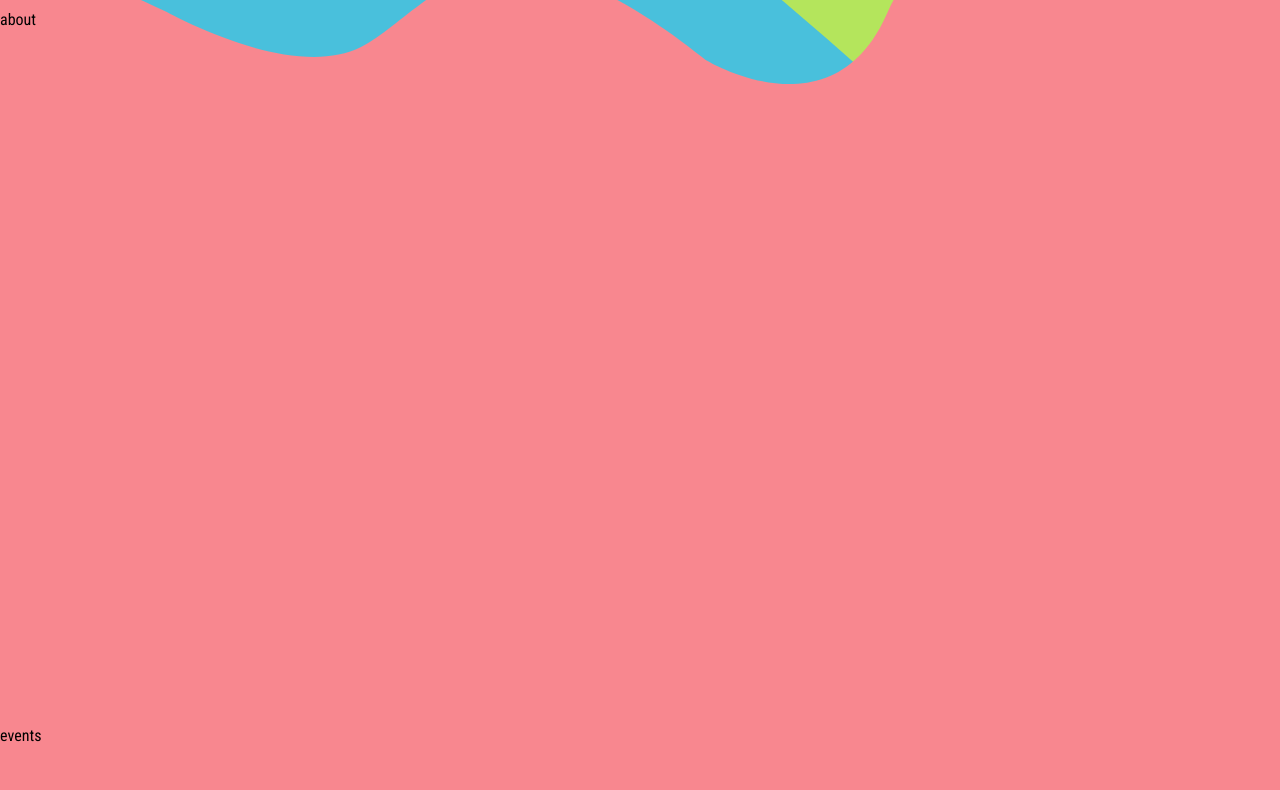
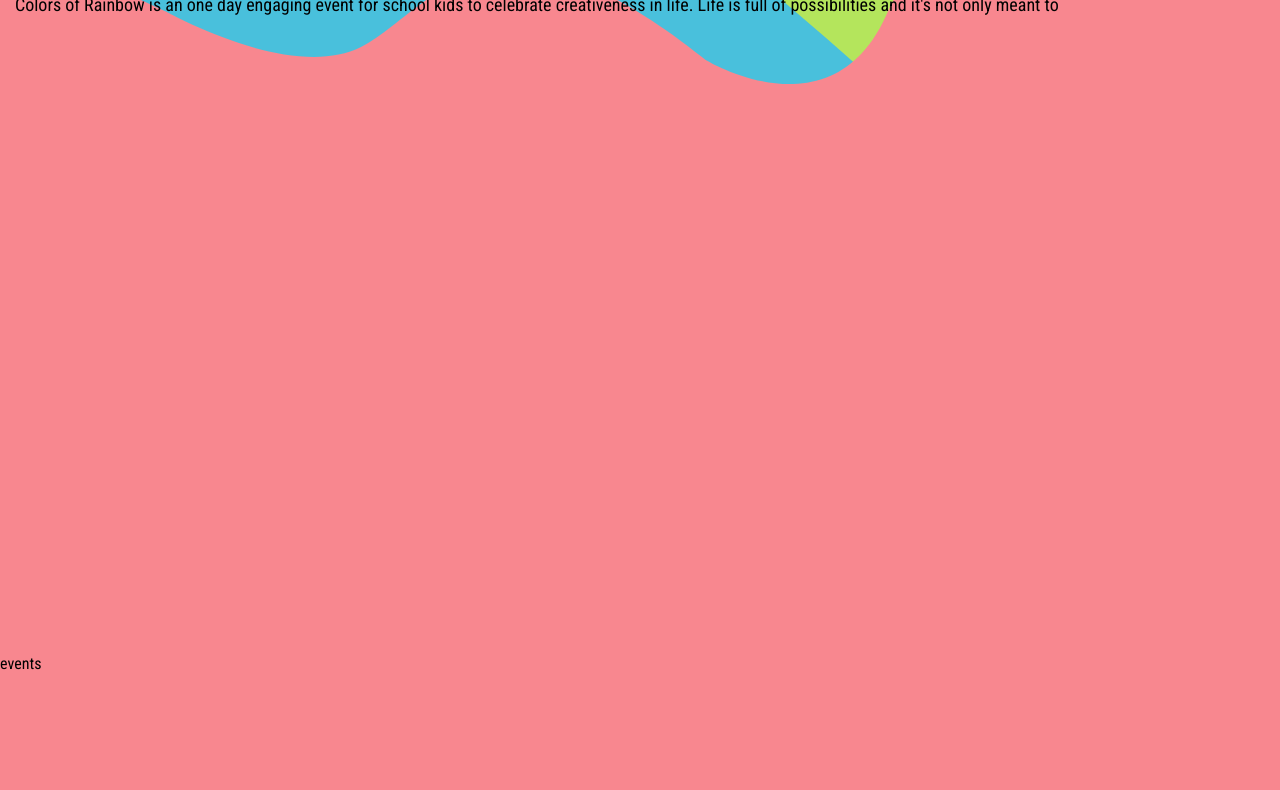
Before and after one commit to soulsam480/c2-fest, a plain HTML site: page index.html in a window 1280 px wide. Shown: the part 706-1496 px from the top of the page. Drawn offline with nearby package versions, Linux system fonts and the light colour scheme.

Commit message:
about section started

```diff
--- a/index.html
+++ b/index.html
@@ -48,8 +48,15 @@
             <!--the header logo-->
             <img src="header.png" alt="" class="h-image">
         </div>
-        <div class="about" id="about" style="height:700px;">
-            <p>about</p>
+        <!--the header section ends-->
+        <div class="about" id="about" style="height:700px; padding: 5px;">
+        <!--the about section starts-->
+            <h4 style="text-align: center; font-size: 30px; color: white; text-shadow: -1px 1px rgb(104, 103, 103);">ABOUT</h4>
+            <p style="font-size: 18px; text-align: justify;padding:10px;">
+                Colors of Rainbow is an one day engaging event for school kids to celebrate creativeness in life. Life is full of possibilities and
+                it's not only meant to
+            </p>
+
         </div>
         <div class="events" id="events" style="height:700px;">
             <p>events</p>
--- a/style.css
+++ b/style.css
@@ -1,4 +1,10 @@
 @import url("https://fonts.googleapis.com/css?family=Roboto+Condensed&display=swap");
+
+
+h1,h2,h3,h4,h5,p,span{
+    margin: 0;
+    padding: 0;
+}
 
 body {
     scroll-behavior: smooth;
@@ -82,7 +88,7 @@ ul {
 }
 
 .header {
-    height: 700px;
+    height: 650px;
 }
 
 a {
```
